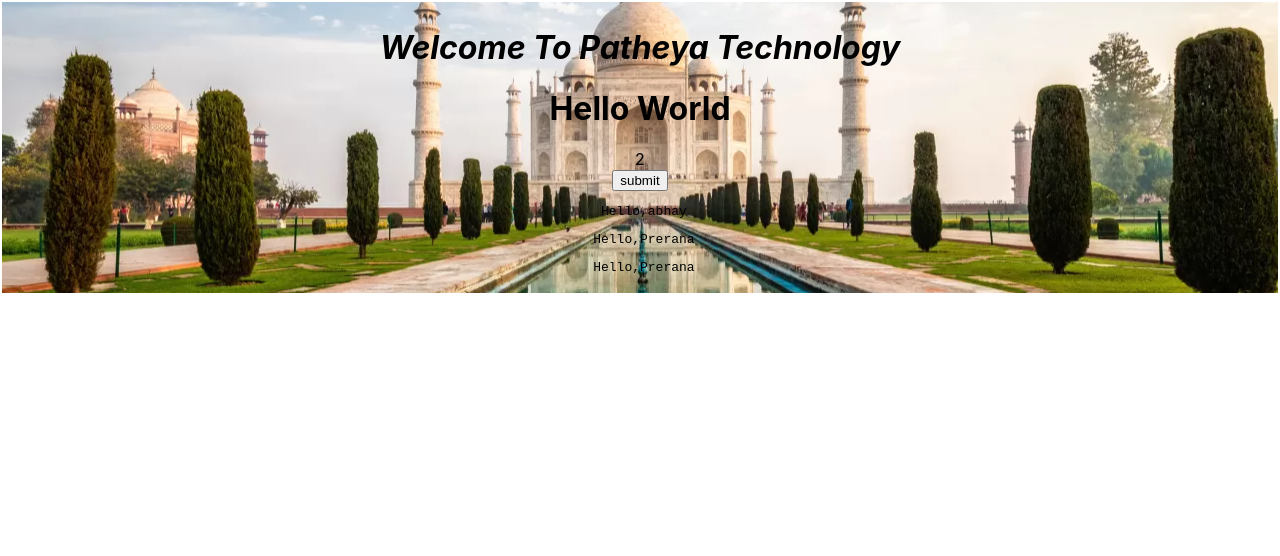
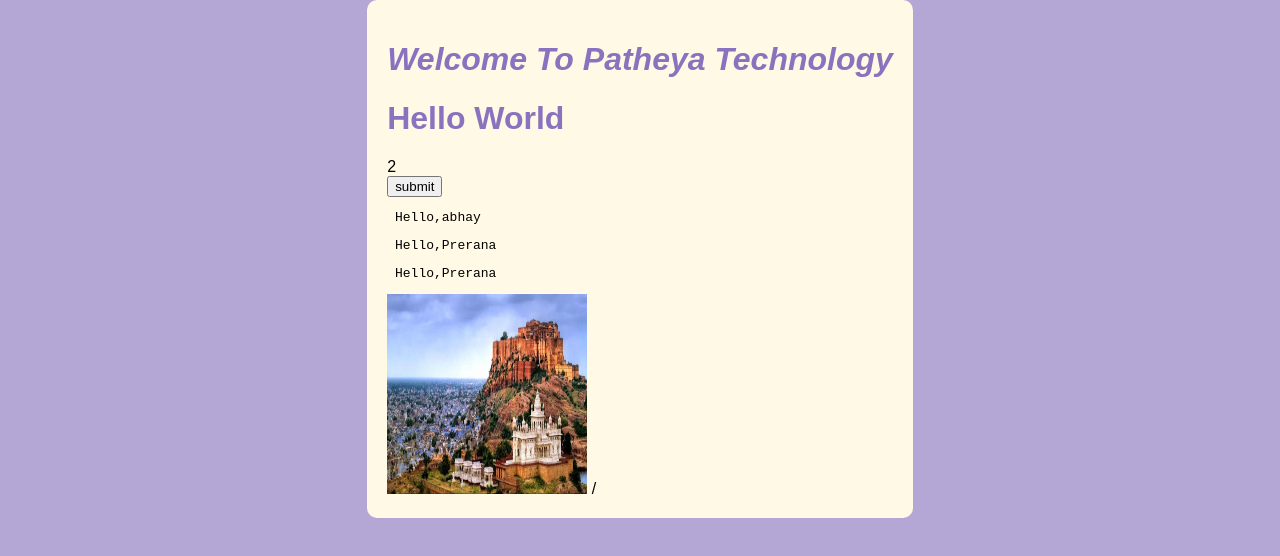
Before and after one commit to sarafprerana/ReactJsWork, a React (Create React App) app in the folder FirstReactApp/my-app/: page / in a window 1280 px wide. Shown: the top 556 px of the page. Built offline with nearby package versions, Linux system fonts and the light colour scheme.

Commit message:
file changes

```diff
--- a/FirstReactApp/my-app/src/App.js
+++ b/FirstReactApp/my-app/src/App.js
@@ -1,6 +1,6 @@
 import logo from './logo.svg';
 import './App.css';
-
+import Anew from './Components/Anew';
 
 function App() {
   return (
@@ -17,7 +17,9 @@
           rel="noopener noreferrer"
         >
           Welcome To GitHub
+
         </a>
+      <Anew />
       </header>
     </div>
   );
--- a/FirstReactApp/my-app/src/Components/Anew.css
+++ b/FirstReactApp/my-app/src/Components/Anew.css
@@ -1,12 +1,36 @@
-.d {
-    /* background-color: aquamarine; */
+/*.d {
+    /* background-color: aquamarine;
     color: black;
-    margin: 2px;
-    padding: 5px;
+     margin: 2px;
+     padding: 2px;
     text-align: center;
     text-shadow: 15px;
-     background: url('./img9.jpg') no-repeat;
-     background-position: 40px;
-    background-position-x: center;
+     /* background: url('./img9.jpg') no-repeat;
+     /* background-position: 40px;  */
+    /* background-position-x:5px;
+    background-position-y:5px; */
+    /* background-size: 1000000px; */
 
-}
+    /* background-size:100px;
+
+    border-image: 2%;
+    border-color: black;
+}*/
+
+
+    body {
+        display: grid;
+        place-items: center;
+        background-color: #b4a7d6;
+        font-family: Arial, Helvetica, sans-serif;
+      }
+
+      .d {
+        background-color: #fff9e6;
+        padding: 20px;
+        border-radius: 10px;
+      }
+
+      h1 {
+        color: #8873be;
+      }
--- a/FirstReactApp/my-app/src/Components/Anew.jsx
+++ b/FirstReactApp/my-app/src/Components/Anew.jsx
@@ -1,6 +1,7 @@
 import React from 'react'
 import './Anew.css'
 import MyButton from './MyButton';
+import image from "../image/img2.jpg"
 
  function Anew() {
    function gret(name)
@@ -12,11 +13,12 @@
    return new Date().getDate();
     }
   return (
-    <div class='d'>
+    <div className='d'>
       <h1><i>Welcome To Patheya Technology</i></h1>
       {gret("World")}
       {getTime()}
       <MyButton />
+      <img src={image} alt=" Image" width={200} height={200}></img> /
     </div>
   );
 
```
Also changed, not shown: FirstReactApp/my-app/src/image/img2.jpg (renamed from FirstReactApp/my-app/src/Components/img2.jpg), FirstReactApp/my-app/src/image/img9.jpg (renamed from FirstReactApp/my-app/src/Components/img9.jpg).
